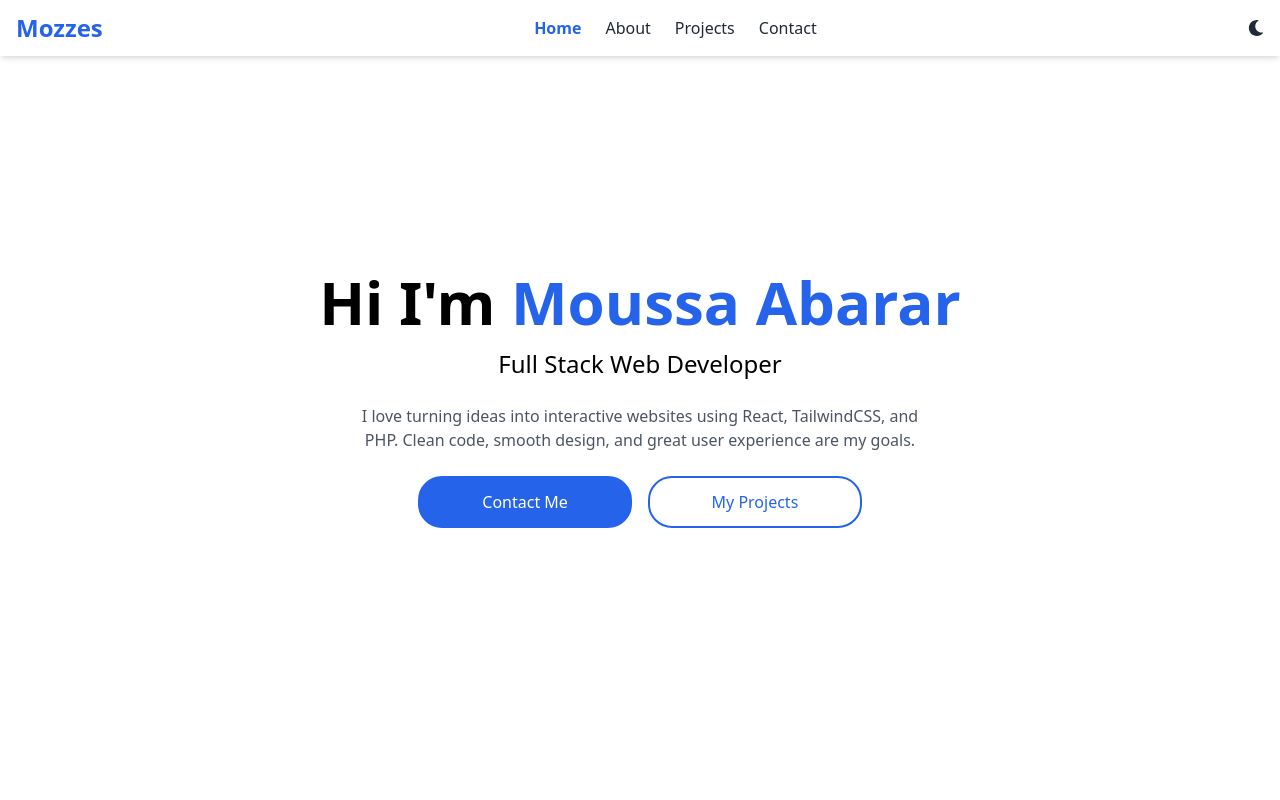
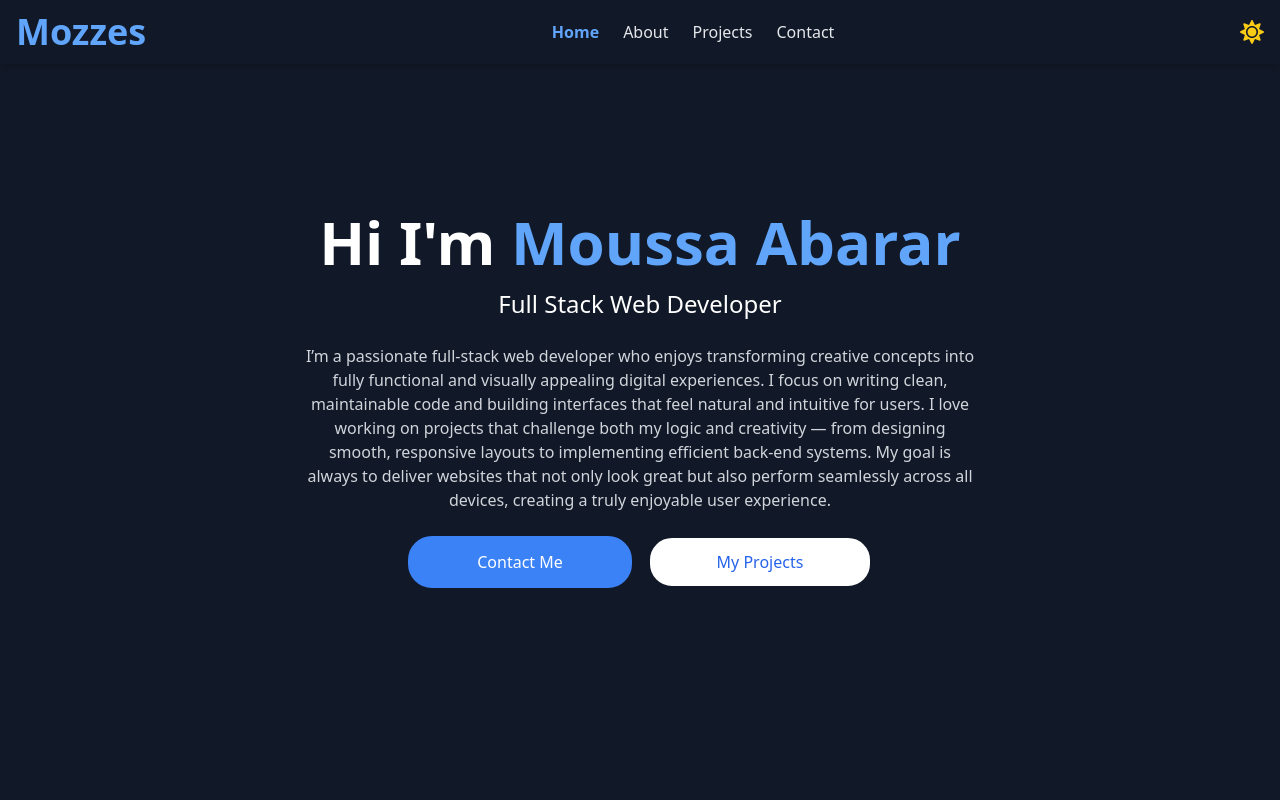
Before and after one commit to MoussAbarar/Portfolio, a React (Create React App) app: page / in a window 1280 px wide. Shown: the top 800 px of the page. Built offline with nearby package versions, Linux system fonts and the light colour scheme.

Commit message:
Portfolio

```diff
--- a/src/components/footer.jsx
+++ b/src/components/footer.jsx
@@ -12,14 +12,14 @@ export default function Footer(){
     return(
         <footer className="bg-gray-100 dark:bg-gray-800 text-gray-700 dark:text-gray-300 py-6">
             <div className='max-w-6xl mx-auto px-4 flex flex-col md:flex-row justify-between items-center gap-4'>
-                <p className='text-sm text-center'>
-                    &copy; {new Date().getFullYear()} Mozzes. All rights reserved.
-                </p>
                 <div className='flex gap-6 text-sm'>
                     {links.map((link) => (
                         <Link to={link.to} smooth={true} duration={500} className='cursor-pointer hover:text-blue-600 transition'>{link.name}</Link>
                     ))}
                 </div>
+                <p className='text-sm text-center'>
+                    &copy; {new Date().getFullYear()} Mozzes. All rights reserved.
+                </p>
             </div>
         </footer>
     )
--- a/src/components/hero.jsx
+++ b/src/components/hero.jsx
@@ -12,9 +12,14 @@ export default function Hero(){
             >
                 <h1 className='text-4xl md:text-6xl font-bold mb-4'>Hi I'm <span className='text-blue-600 dark:text-blue-400'>Moussa Abarar</span></h1>
                 <p className='text-xl md:text-2xl mb-6'>Full Stack Web Developer</p>
-                <p className='text-gray-600 dark:text-gray-300 max-w-xl mx-auto mb-6'>I love turning ideas into interactive websites using React, TailwindCSS, and PHP. Clean code, smooth design, and great user experience are my goals.</p>
+                <p className='text-gray-600 dark:text-gray-300 max-w-2xl mx-auto mb-6'>I’m a passionate full-stack web developer who enjoys transforming creative concepts into fully functional and visually appealing digital experiences.
+                    I focus on writing clean, maintainable code and building interfaces that feel natural and intuitive for users.
+                    I love working on projects that challenge both my logic and creativity — from designing smooth,
+                    responsive layouts to implementing efficient back-end systems.
+                    My goal is always to deliver websites that not only look great but also perform seamlessly across all devices,
+                    creating a truly enjoyable user experience.</p>
                 <div className='flex flex-col justify-center sm:flex-row gap-4'>
-                    <Link to='contact' smooth={true} duration={500} className='cursor-pointer inline-block bg-blue-600 border-blue-600 dark:border-gray-900 border-2 dark:border-blue-500 dark:bg-blue-500 text-white dark:hover:bg-blue-400 px-6 py-3 rounded-3xl hover:bg-blue-700 transition w-fit sm:mx-0 mx-auto sm:w-1/3'>Contact Me</Link>
+                    <Link to='contact' smooth={true} duration={500} className='cursor-pointer inline-block bg-blue-600 border-blue-600 border-2 dark:border-blue-500 dark:bg-blue-500 text-white dark:hover:bg-blue-400 px-6 py-3 rounded-3xl hover:bg-blue-700 transition w-fit sm:mx-0 mx-auto sm:w-1/3'>Contact Me</Link>
                     <Link to='projects' smooth={true} duration={500} className='cursor-pointer inline-block text-blue-600 border-blue-600 dark:border-gray-900 dark:bg-white border-2 hover:text-blue-800 px-6 py-3 rounded-3xl transition w-fit sm:mx-0 mx-auto sm:w-1/3'>My Projects</Link>
                 </div>
             </motion.div>
--- a/src/components/navbar.jsx
+++ b/src/components/navbar.jsx
@@ -4,7 +4,7 @@ import { useEffect, useState } from 'react';
 
 export default function Navbar(){
 
-    const [darkmode, setDarkmode] = useState(false);
+    const [darkmode, setDarkmode] = useState(true);
     const [navOpen, setNavOpen] = useState(false);
 
     useEffect(() => {
@@ -24,7 +24,7 @@ export default function Navbar(){
     return(
         <nav className="w-full fixed top-0 left-0 bg-white dark:bg-gray-900 shadow-md z-50">
             <div className="flex justify-between max-w-7xl mx-auto px-4 py-3 items-center">
-                <h1 className="text-2xl font-bold text-blue-600 dark:text-blue-400">
+                <h1 className="text-3xl md:text-4xl font-bold text-blue-600 dark:text-blue-400">
                     Mozzes
                 </h1>
                 <ul className='md:flex space-x-6 hidden'>
@@ -37,10 +37,10 @@ export default function Navbar(){
                     ))}
                 </ul>
                 <div className='flex items-center space-x-4'>
-                    <button onClick={() => setDarkmode(!darkmode)}>
+                    <button className='text-2xl' onClick={() => setDarkmode(!darkmode)}>
                         {darkmode ? (<FaSun className='text-yellow-400'/>) : (<FaMoon className='text-gray-800'/>)}
                     </button>
-                    <button className='md:hidden' onClick={() => setNavOpen(!navOpen)}>
+                    <button className='md:hidden text-2xl' onClick={() => setNavOpen(!navOpen)}>
                         {navOpen ? (<FaTimes className="text-gray-800 dark:text-white"/>) : (<FaBars className="text-gray-800 dark:text-white"/>)}
                     </button>
                 </div>
```
